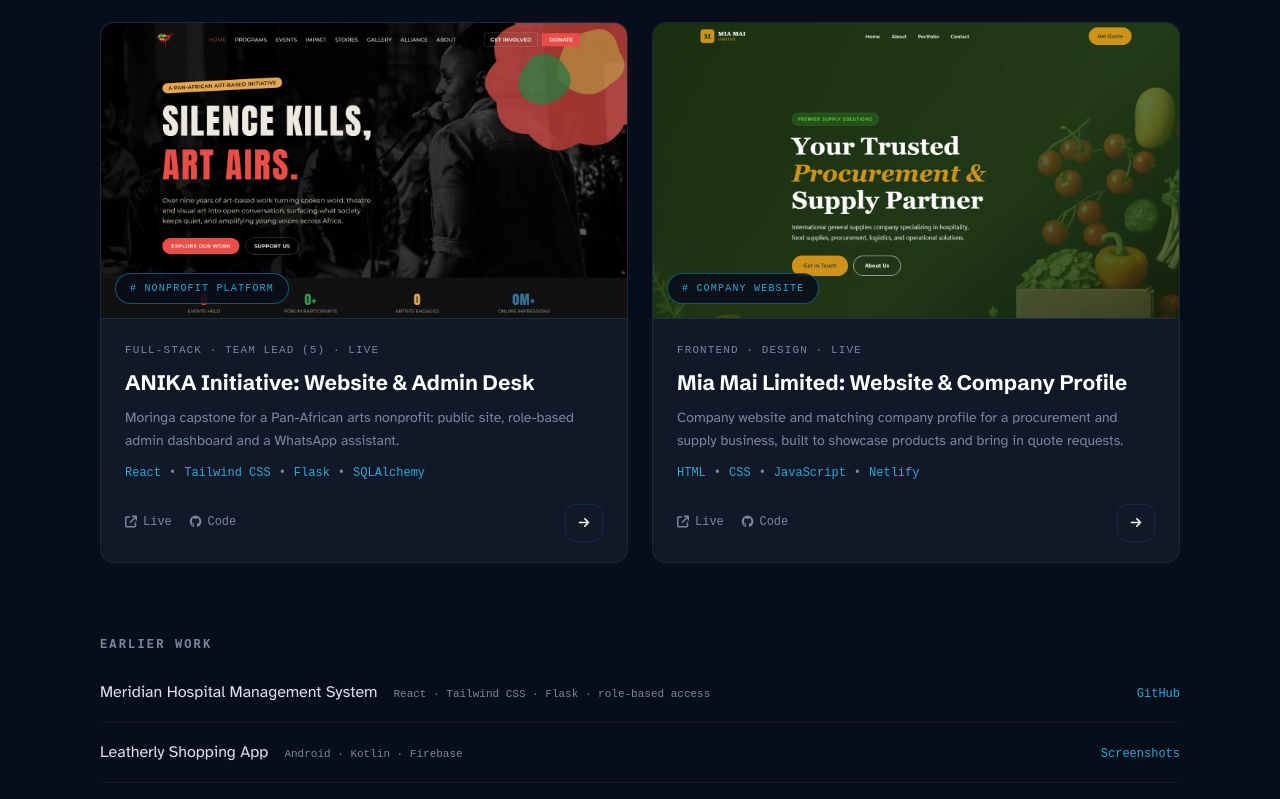
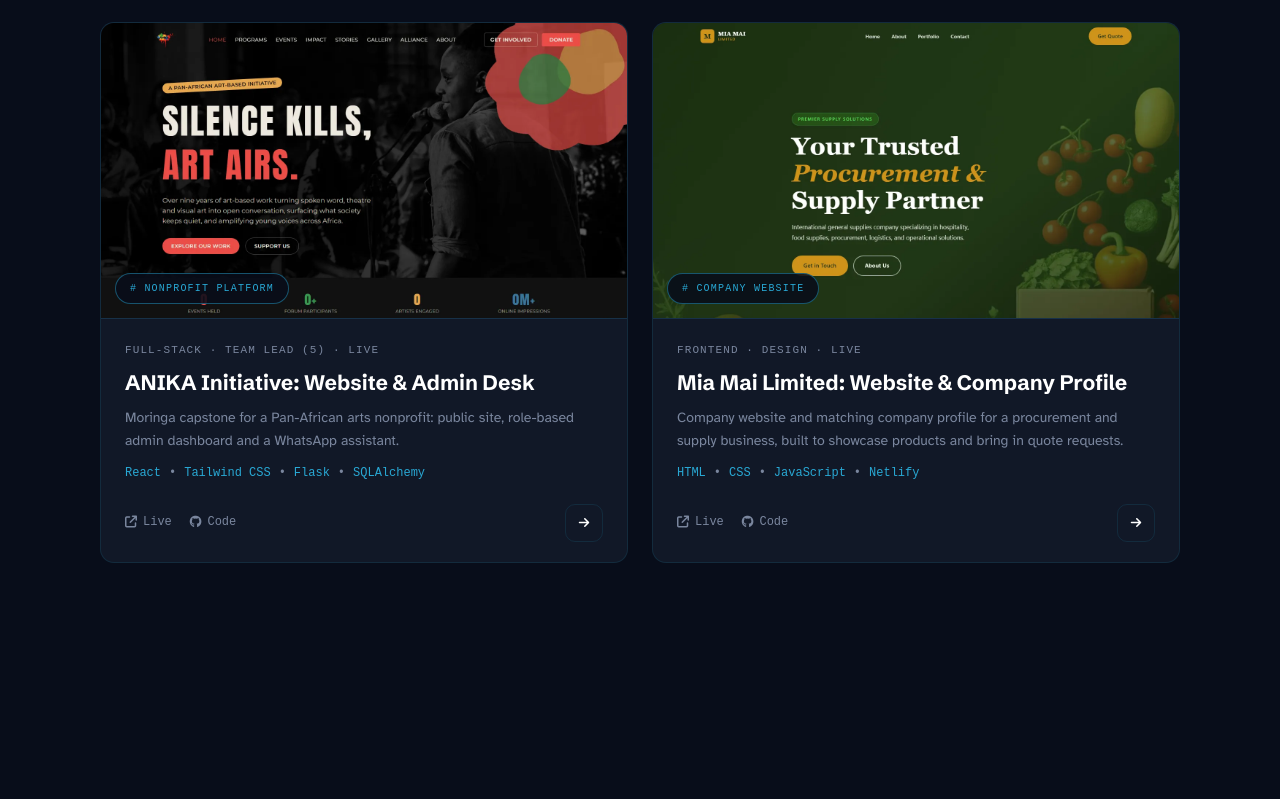
Before and after one commit to Jkosencha/Jkosencha.github.io, a plain HTML site: page portfolio.html in a window 1280 px wide. Shown: the part 919-1718 px from the top of the page. After the commit the page ends 1582 px from the top, so only its background shows below. Drawn offline with Linux system fonts and the light colour scheme; a web font is replaced by a local one.

Commit message:
Remove the earlier projects

```diff
--- a/portfolio.html
+++ b/portfolio.html
@@ -164,22 +164,6 @@
                 </div>
               </article>
             </div>
-
-            <section class="earlier">
-                <h3>Earlier work</h3>
-                <ul class="earlier-list">
-                    <li>
-                        <strong>Meridian Hospital Management System</strong>
-                        <span>React · Tailwind CSS · Flask · role-based access</span>
-                        <a href="https://github.com/Jkosencha/Meridian-hospital-management-system" target="_blank" rel="noopener">GitHub</a>
-                    </li>
-                    <li>
-                        <strong>Leatherly Shopping App</strong>
-                        <span>Android · Kotlin · Firebase</span>
-                        <a href="OnlineLA.html">Screenshots</a>
-                    </li>
-                </ul>
-            </section>
         </div>
     </main>
 </body>
--- a/style.css
+++ b/style.css
@@ -846,49 +846,6 @@
   background: var(--accent-soft);
 }
 
-/* Earlier work: compact list under the featured projects */
-.earlier {
-  margin-top: 72px;
-}
-.earlier h3 {
-  font-family: var(--mono);
-  font-size: 12px;
-  letter-spacing: 0.18em;
-  text-transform: uppercase;
-  color: var(--muted);
-  margin-bottom: 8px;
-}
-.earlier-list {
-  list-style: none;
-}
-.earlier-list li {
-  display: flex;
-  flex-wrap: wrap;
-  align-items: baseline;
-  gap: 4px 16px;
-  padding: 16px 0;
-  border-bottom: 1px solid rgba(255, 255, 255, 0.05);
-}
-.earlier-list strong {
-  font-weight: 500;
-  color: var(--text);
-}
-.earlier-list span {
-  font-family: var(--mono);
-  font-size: 11px;
-  color: var(--muted);
-  flex: 1;
-}
-.earlier-list a {
-  font-family: var(--mono);
-  font-size: 12px;
-  color: var(--accent2);
-  text-decoration: none;
-}
-.earlier-list a:hover {
-  text-decoration: underline;
-}
-
 /* ── Testimonials ── */
 .carousel {
   --per-view: 3;
```
Also changed, not shown: OnlineLA.html (deleted, +0 -75 lines), images/l1.jpg (deleted), images/l10.jpg (deleted), images/l11.jpg (deleted), images/l12.jpg (deleted), images/l13.jpg (deleted), images/l2.jpg (deleted), images/l3.jpg (deleted), images/l4.jpg (deleted), images/l5.jpg (deleted), images/l6.jpg (deleted), images/l7.jpg (deleted), images/l8.jpg (deleted), images/l9.jpg (deleted).
